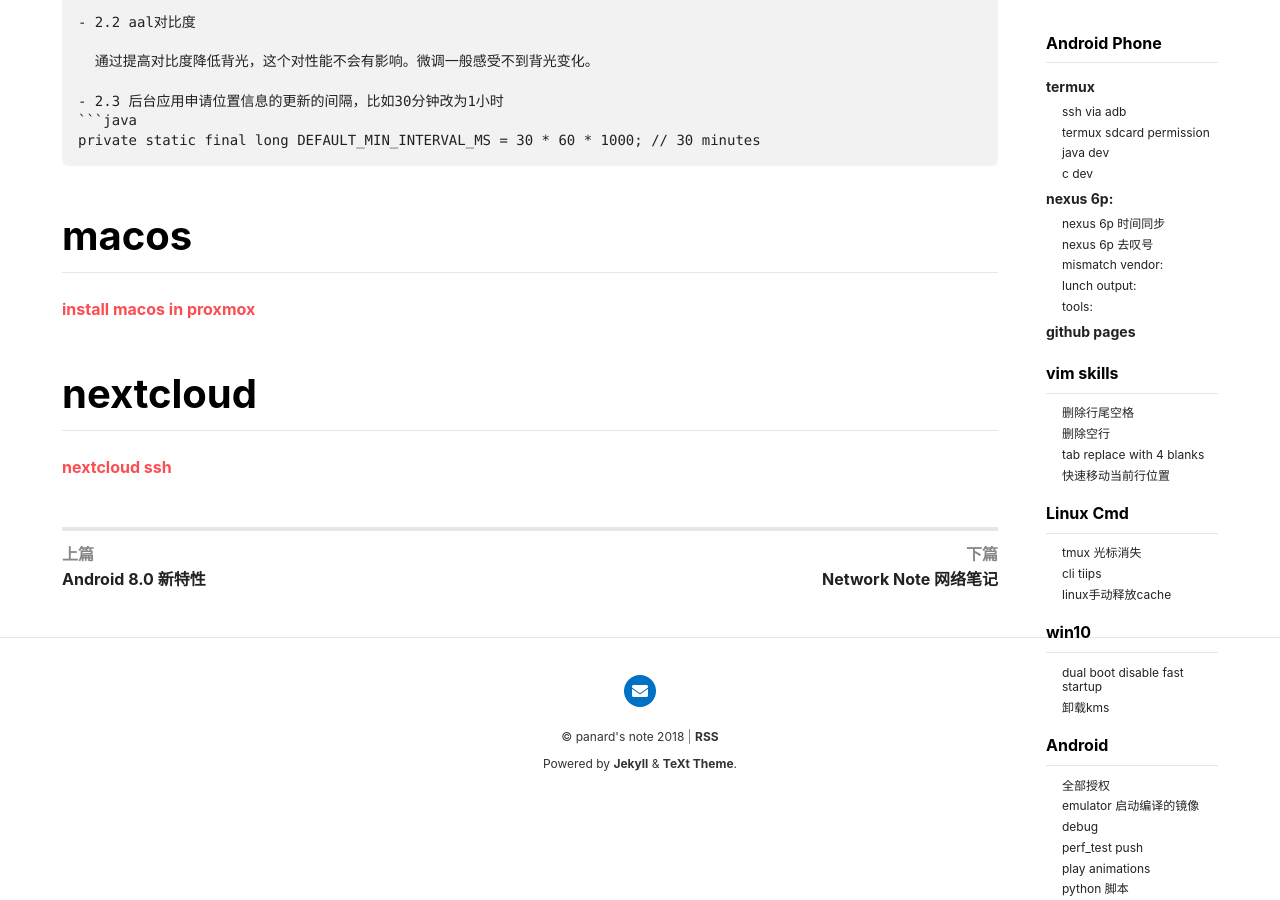
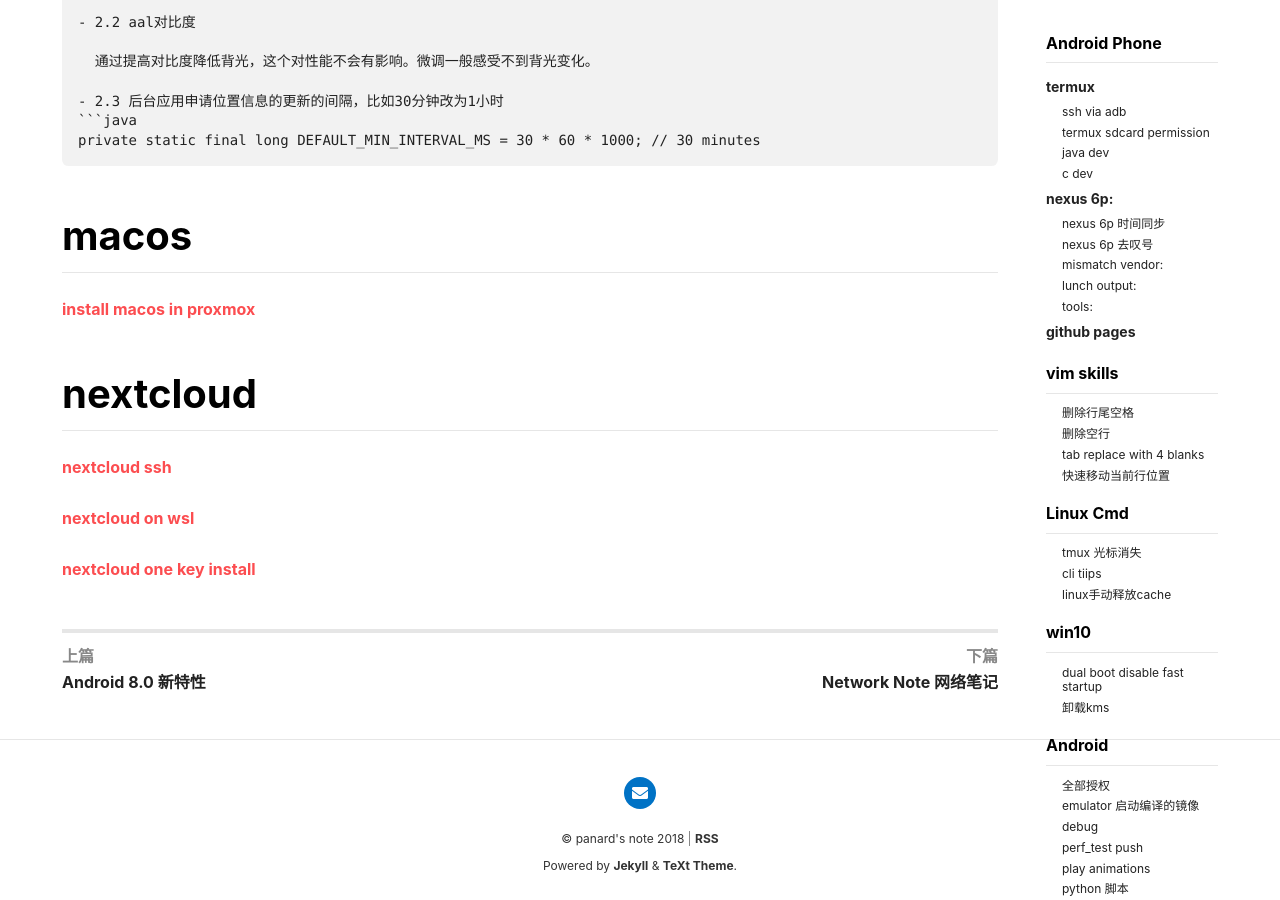
Before and after one commit to panard313/panard313.github.io, a Jekyll site: the page built from _posts/2018-05-29-using.md, in a window 1280 px wide and 900 px high, scrolled down 7550 px. Built offline with Jekyll 4.4.1, drawn with Linux system fonts in a browser that asks for light colours; nearby versions of some CDN libraries.

Commit message:
add content for nextcloud

```diff
--- a/_posts/2018-05-29-using.md
+++ b/_posts/2018-05-29-using.md
@@ -291,3 +291,7 @@ private static final long DEFAULT_MIN_INTERVAL_MS = 30 * 60 * 1000; // 30 minute
 
 # nextcloud
 [nextcloud ssh](https://www.jianshu.com/p/843af0af176e)
+
+[nextcloud on wsl](https://www.jianshu.com/p/822e8b118609)
+
+[nextcloud one key install](https://www.jianshu.com/p/ab17097f37c2)
```
